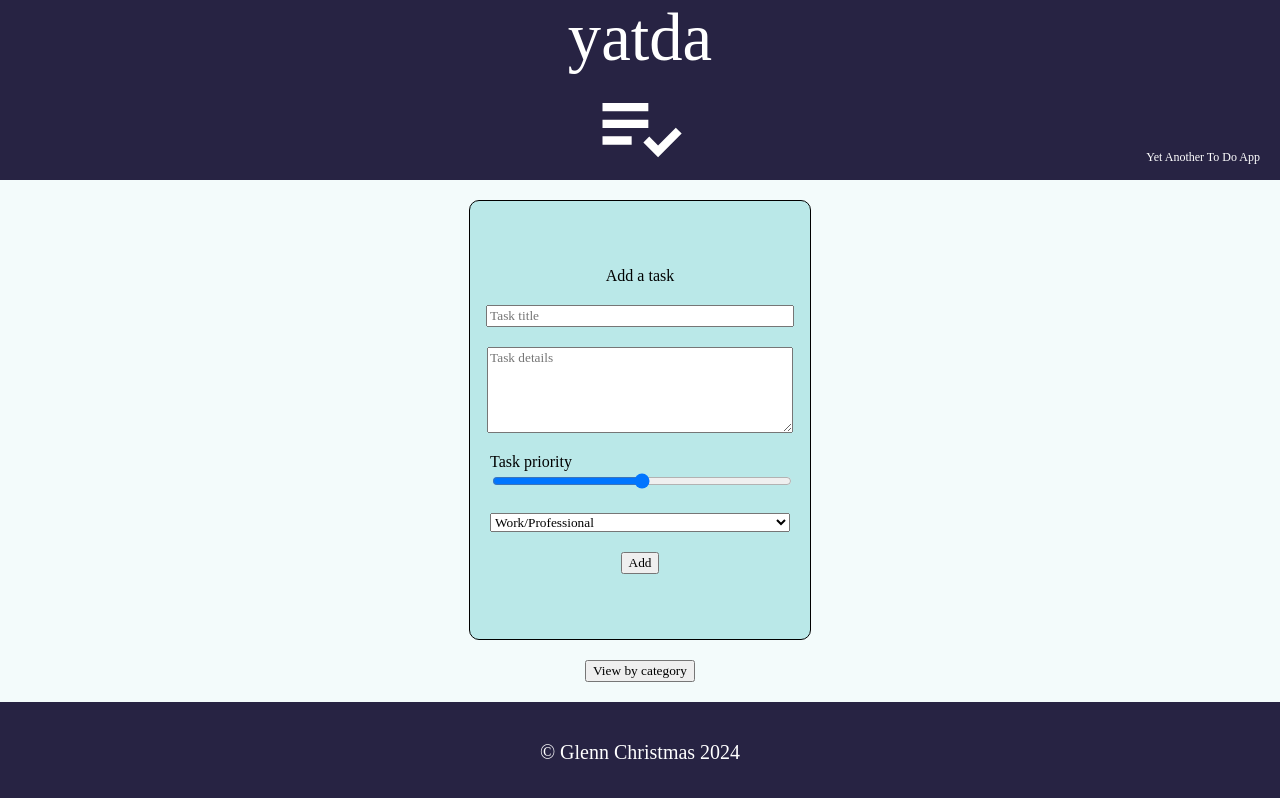
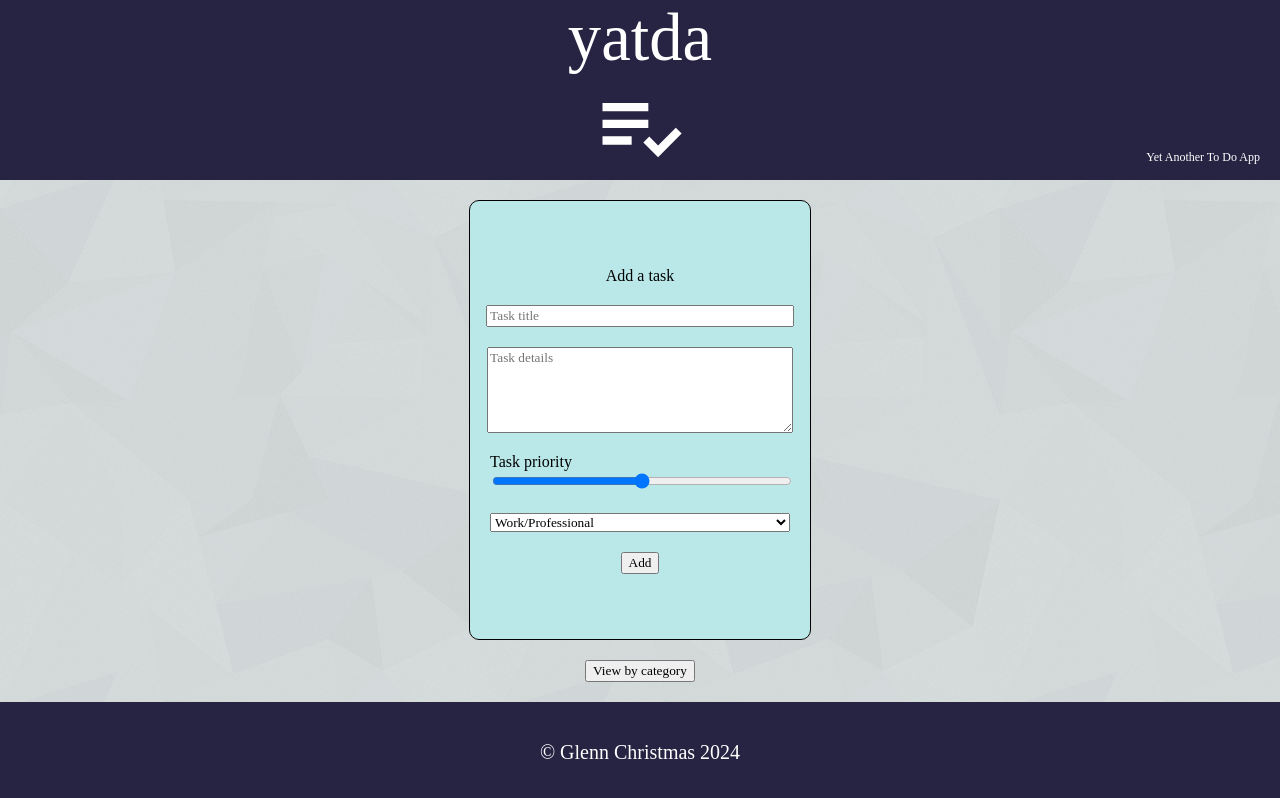
Before and after one commit to GlennChristmas/basic-react-todo-list, a React (Create React App) app: page / in a window 1280 px wide. Shown: the top 798 px of the page. Built offline with nearby package versions, Linux system fonts and the light colour scheme; a web font is replaced by a local one.

Commit message:
add background texture to todocontainer

```diff
--- a/src/index.css
+++ b/src/index.css
@@ -9,6 +9,7 @@ body {
 
 #root {
   background-color: #f3fbfb;
+  background-image: url("../public/images/shattered.png");
   display: flex;
   flex-direction: column;
   height: 100%;
```
Also changed, not shown: public/images/shattered.png (added).
